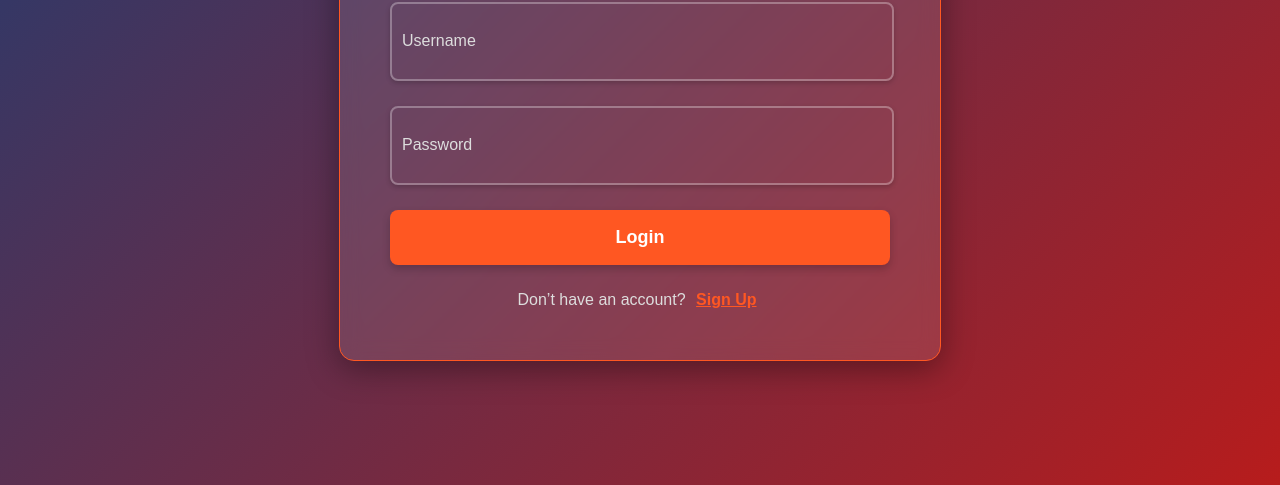
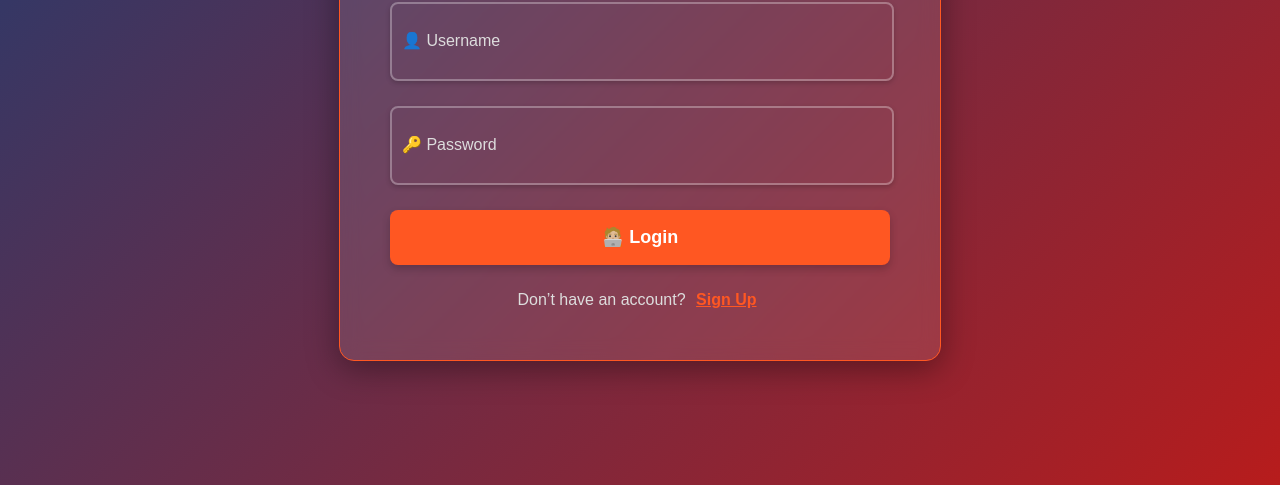
Before and after one commit to VinitaVrn/Smart-Home-Manager, a plain HTML site: page Frontend/Authentication/Login.html in a window 1280 px wide. Shown: the part 315-800 px from the top of the page. Drawn offline with nearby package versions, Linux system fonts and the light colour scheme.

Commit message:
icon update and error fixing

```diff
--- a/Frontend/Authentication/Login.html
+++ b/Frontend/Authentication/Login.html
@@ -19,15 +19,15 @@
         <form id="loginForm" onsubmit="handleLogin(event)">
             <div class="form-group">
                 <div class="form-data">
-                    <input type="text" id="userName" name="userName" placeholder="Username" required>
+                    <input type="text" id="userName" name="userName" placeholder="👤 Username" required>
                 </div>
                 <div class="form-data">
-                    <input type="password" id="password" name="password" placeholder="Password" required>
+                    <input type="password" id="password" name="password" placeholder="🔑 Password" required>
                 </div>
             </div>
 
             <div id="loginSubmit">
-                <button type="submit">Login</button>
+                <button type="submit">🧑🏼‍💻 Login</button>
             </div>
         </form>
 
```
Also changed, not shown: Frontend/Authentication/Signup.html (+1 -1 lines), Frontend/Dashboard.html (+2 -2 lines).
